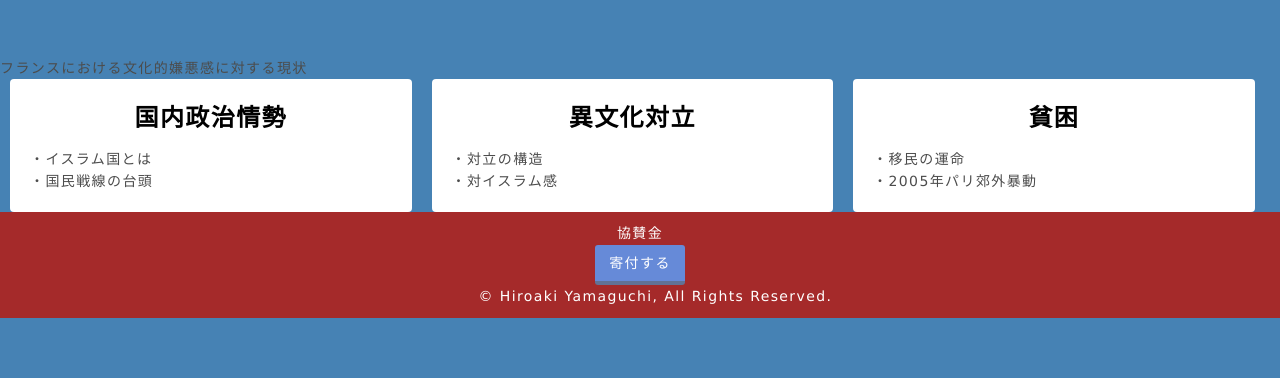
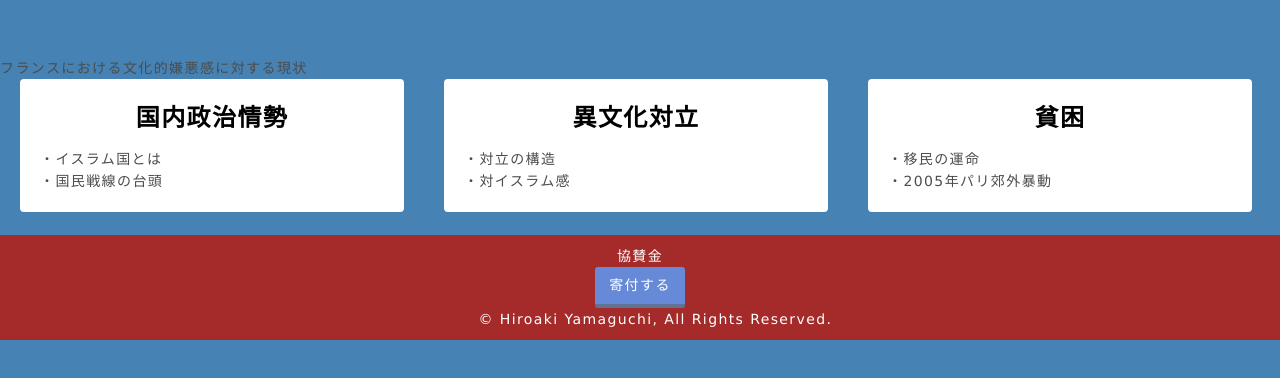
Before and after one commit to cassrer/responsive-site, a plain HTML site: page index.html in a window 1280 px wide. Shown: the part 332-710 px from the top of the page. Drawn offline with nearby package versions, Linux system fonts and the light colour scheme.

Commit message:
third commit

```diff
--- a/css/style.css
+++ b/css/style.css
@@ -25,10 +25,17 @@ body
 
 #skills .container
 {
-    display: -webkit-flex;
-    display:         flex;
     justify-content: space-between;
+    flex-wrap: wrap;
+     display: flex;
+
 }
+.skill-box {
+    margin: 10px 0;
+    padding: 20px;
+    background-color: $baseColor;
+
+  }
 #skills h2
 {
     margin-bottom: 60px;
@@ -36,12 +43,12 @@ body
 }
 #skills .skill-box
 {
+    width:100%;
     -webkit-box-sizing: border-box;
        -moz-box-sizing: border-box;
             box-sizing: border-box;
-    -webkit-flex: 1;
-            flex: 1;
-    margin: 0px 10px;
+
+    margin: 20px 0px;
     padding: 20px;
     -webkit-border-radius: 4px;
        -moz-border-radius: 4px;
@@ -83,19 +90,17 @@ footer
   a:hover {
     text-decoration: underline; }
 
+#skills .skill-box{
+    width:30%;
+    margin:0 20px;
+}
+
   /* Header
   ------------------------------------------------------------*/
   .button-contact:hover, .button-contact:active {
     background-color: #4c4c4c;
     color: #FFF; }
 
-  #skills .skill-box {
-    -webkit-flex-direction: row;
-    flex-direction: row;
-    justify-content: space-between; }
-  #skills .skill-box {
-    margin: 0 10px; }
-
   #contact ul a:hover {
     background-color: #0f949b; }
 }
```
